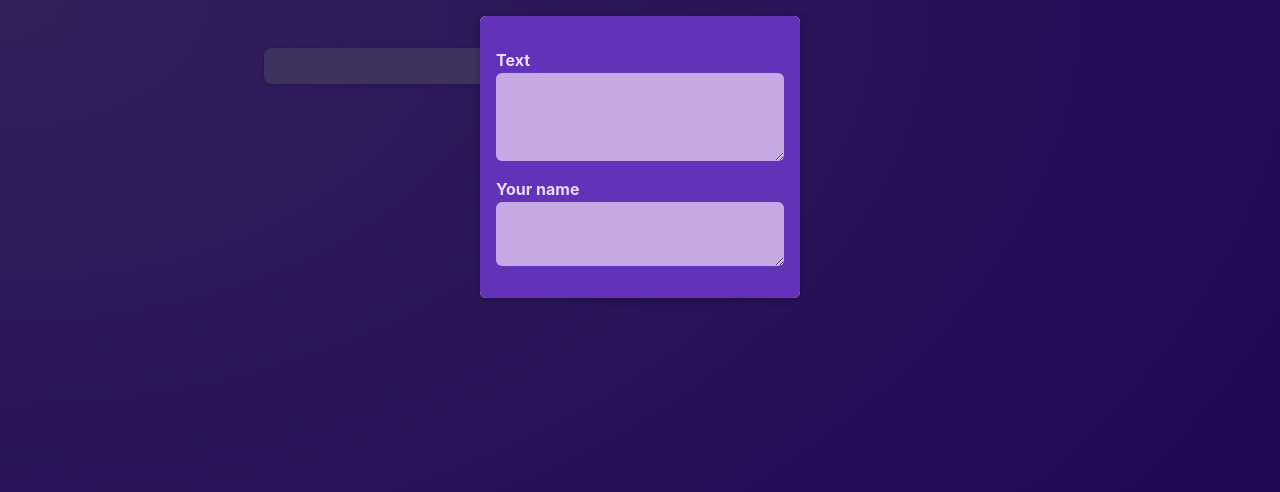
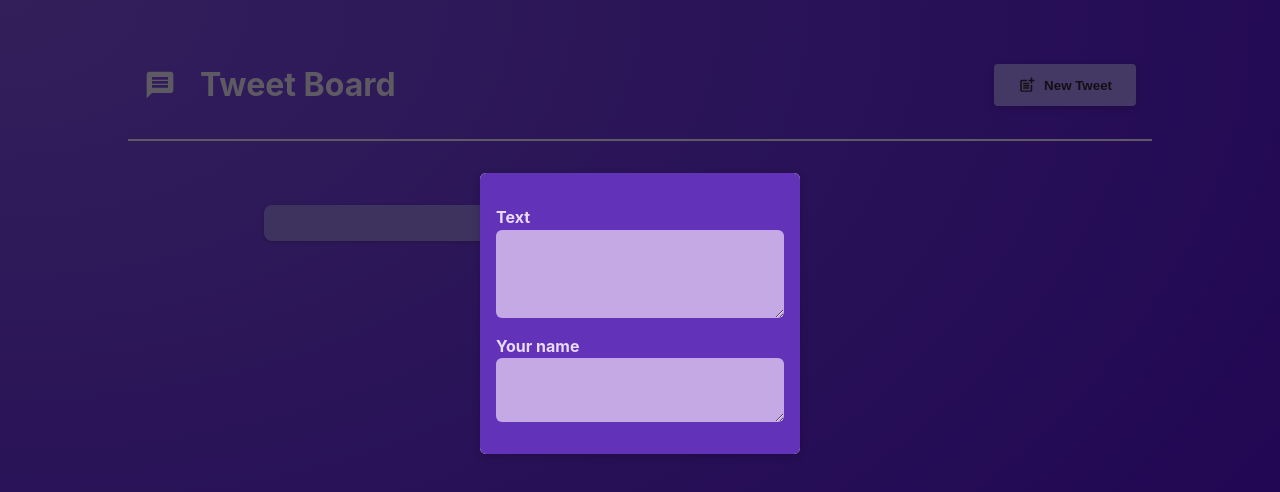
Before and after one commit to amxxrsuhail/tweetsBoard-React, a React (Create React App) app: page / in a window 1280 px wide. Shown: the top 492 px of the page. Built offline with nearby package versions, Linux system fonts and the light colour scheme.

Commit message:
add header component

```diff
--- a/src/App.jsx
+++ b/src/App.jsx
@@ -2,6 +2,7 @@ import { useState } from "react";
 import NewPost from "./components/NewPost";
 import PostList from "./components/PostList";
 import Modal from "./components/Modal";
+import Header from "./components/Header";
 
 function App() {
   const [enteredBody, setEnteredBody] = useState("");
@@ -20,15 +21,21 @@ function App() {
 
   return (
     // its important to return all components inside one html tag
+    <>
+      <Header />
       <main>
         {/* here latest form of conditional operator is applied to exit dialog box upon click on the backdrop  */}
         {modalVisiblity ? (
           <Modal toClose={modalHandler}>
-          <NewPost onBodyChange={bodyHandler} onAuthorChange={authorHandler} />
+            <NewPost
+              onBodyChange={bodyHandler}
+              onAuthorChange={authorHandler}
+            />
           </Modal>
         ) : null}
         <PostList newBody={enteredBody} newAuthor={enteredAuthor} />
       </main>
+    </>
   );
 }
 
--- /dev/null
+++ b/src/components/Header.jsx
@@ -0,0 +1,22 @@
+import { MdPostAdd, MdMessage } from 'react-icons/md';
+
+import classes from './Header.module.css';
+
+function Header(props) {
+  return (
+    <header className={classes.header}>
+      <h1 className={classes.logo}>
+        <MdMessage />
+        Tweet Board
+      </h1>
+      <p>
+        <button className={classes.button} onClick={props.toshow}>
+          <MdPostAdd size={18} />
+          New Tweet
+        </button>
+      </p>
+    </header>
+  );
+}
+
+export default Header;
--- /dev/null
+++ b/src/components/Header.module.css
@@ -0,0 +1,36 @@
+.header {
+    /* padding: 2rem 10%; */
+    margin: 2rem 10%;
+    padding: 1rem;
+    text-align: center;
+    display: flex;
+    justify-content: space-between;
+    align-items: center;
+    border-bottom: 2px solid #ece1fa;
+  }
+
+  .logo {
+    font-size: 2rem;
+    display: flex;
+    gap: 1.5rem;
+    align-items: center;
+    color: #ece1fa;
+  }
+
+  .button {
+    display: inline-flex;
+    align-items: center;
+    gap: 0.5rem;
+    padding: 0.75rem 1.5rem;
+    background-color: #a990fb;
+    color: #2a2630;
+    border: none;
+    border-radius: 4px;
+    box-shadow: 0 2px 8px rgba(0, 0, 0, 0.2);
+    cursor: pointer;
+    font-weight: bold;
+  }
+
+  .button:hover {
+    background-color: #8c6cf7;
+  }
```
Lines whose indentation alone changed are shown as unchanged.
